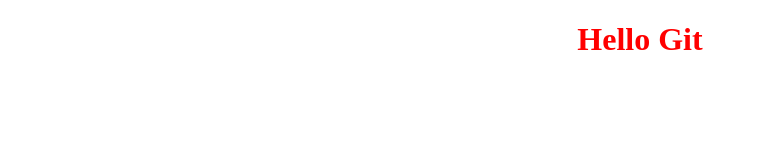
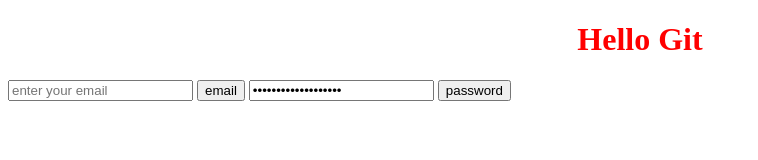
Before and after one commit to Sarahwcode/Sarah-Project-weather, a plain HTML site: page index.html in a window 1280 px wide. Shown: the whole page, without its empty margins (0-758 px from the left). Drawn offline with Linux system fonts and the light colour scheme.

Commit message:
added html login

```diff
--- a/index.html
+++ b/index.html
@@ -8,6 +8,13 @@
   </head>
   <body>
     <h1>Hello Git</h1>
+    <form>
+      <input type="text" placeholder="enter your email" />
+      <input type="submit" value="email" />
+      <input type="password" value="enter your password" />
+      <input type="submit" value="password" />
+    </form>
+
     <script src="script.js"></script>
   </body>
 </html>
```
